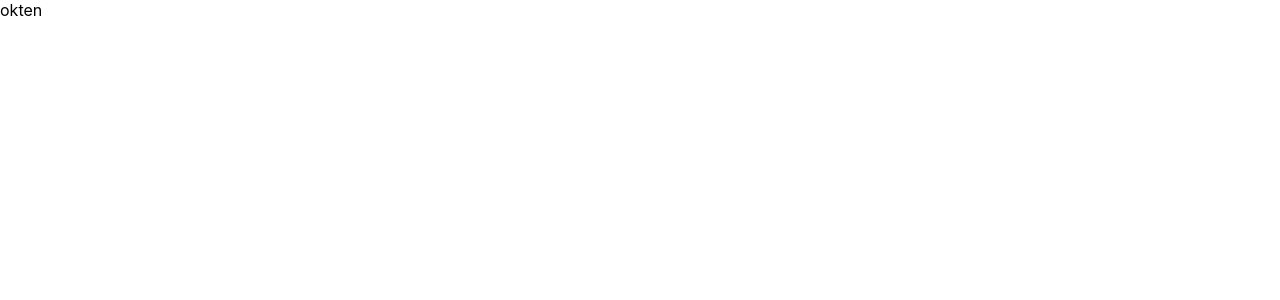
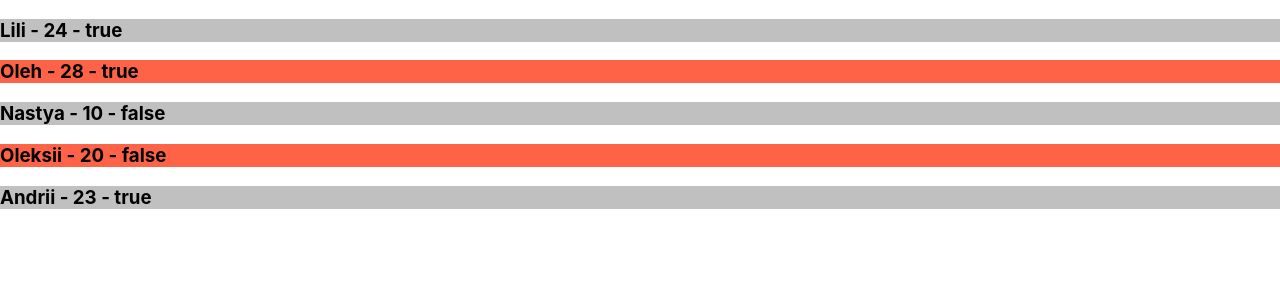
Before and after one commit to Psaruklily/react-my-app, a React (Create React App) app: page / in a window 1280 px wide. Shown: the top 300 px of the page. Built offline with nearby package versions, Linux system fonts and the light colour scheme.

Commit message:
Transfer props to child component

```diff
--- a/src/App.js
+++ b/src/App.js
@@ -1,11 +1,28 @@
 import React, { Component } from 'react';
+import UserComponent from './components/user/UserComponent';
 
 class App extends Component {
+
+    users = [
+        {name: 'Lili', age: 24, status: true},
+        {name: 'Oleh', age: 28, status: true},
+        {name: 'Nastya', age: 10, status: false},
+        {name: 'Oleksii', age: 20, status: false},
+        {name: 'Andrii', age: 23, status: true}
+    ]
+
     render() {
-        return ( <
-            div >
-            okten <
-            /div>
+
+        return (
+            <div>
+               {this.users.map((value, index) => {
+                   let name = 'target';
+                   if(index % 2) {
+                       name = 'point';
+                   }
+                   return (<UserComponent item={value} clsName={name} key={index}/>)
+               })}
+            </div>
         );
     }
 }
--- /dev/null
+++ b/src/components/user/User.style.css
@@ -0,0 +1,7 @@
+.target {
+    background: silver;
+}
+
+.point {
+    background: tomato;
+}
--- /dev/null
+++ b/src/components/user/UserComponent.js
@@ -0,0 +1,17 @@
+import React, { Component } from 'react';
+import './User.style.css';
+
+class UserComponent extends Component {
+    render() {
+      let {item, clsName} = this.props;
+        return (
+            <div className = {clsName}>
+               <h3>
+                 {item.name } - {item.age} - {item.status.toString()}
+               </h3>
+            </div>
+        );
+    }
+}
+
+export default UserComponent;
```
